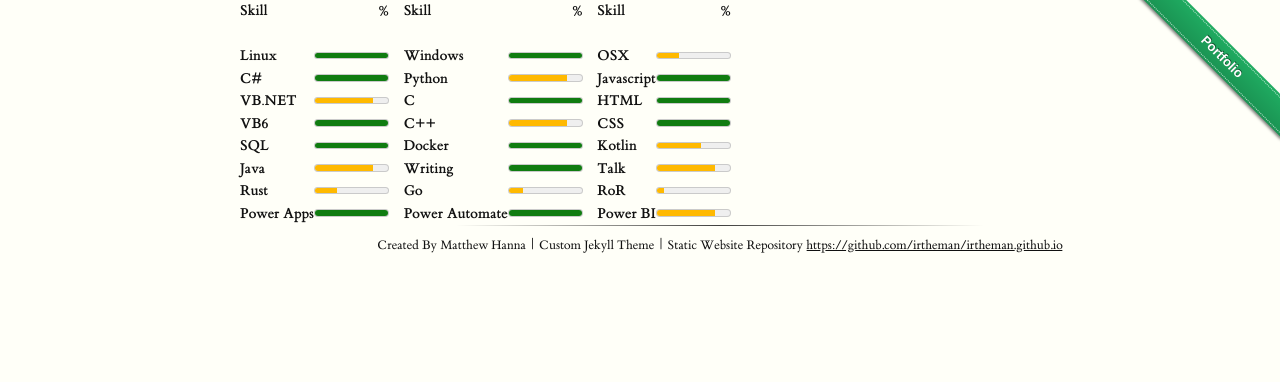
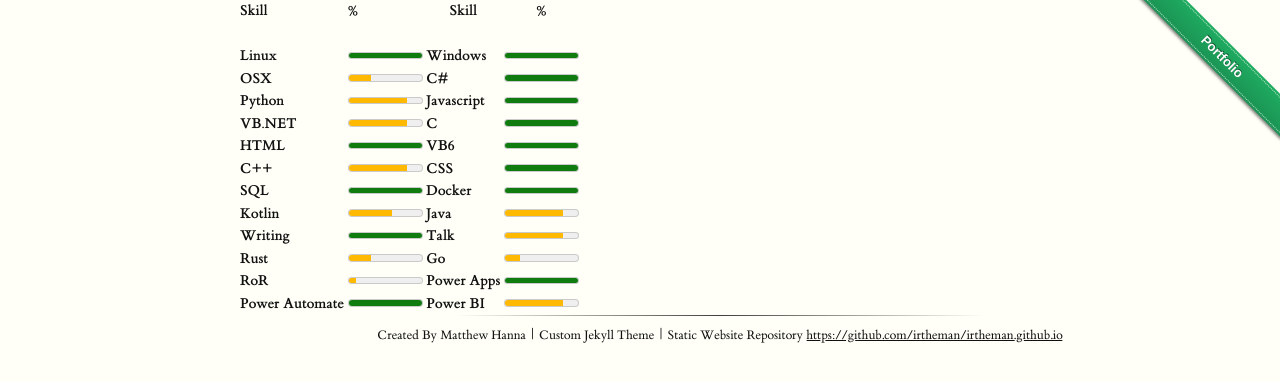
Before and after one commit to irtheman/irtheman.github.io, a Jekyll site: the page built from _posts/2019-05-08-Skills.md, in a window 1280 px wide. Shown: the top 382 px of the page. Built offline with Jekyll 4.4.1, drawn with Linux system fonts in a browser that asks for light colours; our own code applies the rules of GitHub Pages for plain Markdown files.

Commit message:
2 column skills

```diff
--- a/_posts/2019-05-08-Skills.md
+++ b/_posts/2019-05-08-Skills.md
@@ -5,14 +5,18 @@
 duration: "There is always more to learn that one might not even know about yet..."
 location: ""
 ---
-| **Skill** | **%** |   | **Skill** | **%** |   | **Skill**  | **%** |
-|:--------------|----------:|---|:--------------|----------:|---|:---------------|----------:|
-| &nbsp;&nbsp;&nbsp;&nbsp;&nbsp;&nbsp;&nbsp;&nbsp; | | &nbsp;&nbsp;&nbsp;&nbsp; | &nbsp;&nbsp;&nbsp;&nbsp;&nbsp;&nbsp;&nbsp;&nbsp;&nbsp; | | &nbsp;&nbsp;&nbsp;&nbsp; |  &nbsp;&nbsp;&nbsp;&nbsp;&nbsp;&nbsp;&nbsp;&nbsp; | &nbsp;&nbsp;&nbsp;&nbsp; | |
-| **Linux**      | <meter value="1.0" low="20" optimum="50" high="80" title="100%"></meter>       |  | **Windows**    | <meter value="1.0" low="20" optimum="50" high="80" title="100%"></meter>       | | **OSX**        | <meter value="0.3" low="20" optimum="50" high="80" title="30%"></meter>        |
-| **C#**         | <meter value="1.0" low="20" optimum="50" high="80" title="100%"></meter>       | | **Python**     | <meter value="0.8" low="20" optimum="50" high="80" title="80%"></meter>        | | **Javascript** | <meter value="1.0" low="20" optimum="50" high="80" title="100%"></meter>       |
-| **VB.NET**     | <meter value="0.8" low="20" optimum="50" high="80" title="80%"></meter>        | | **C**          | <meter value="100" low="20" optimum="50" high="80" title="100%"></meter>       | | **HTML**       | <meter value="1.0" low="20" optimum="50" high="80" title="100%"></meter>       |
-| **VB6**        | <meter value="1.0" low="20" optimum="50" high="80" title="100%"></meter>       | | **C++**        | <meter value="0.8" low="20" optimum="50" high="80" title="80%"></meter>       | | **CSS**        | <meter value="1.0" low="20" optimum="50" high="80" title="100%"></meter>       |
-| **SQL**        | <meter value="1.0" low="20" optimum="50" high="80" title="100%"></meter>       | | **Docker**     | <meter value="1.0" low="20" optimum="50" high="80" title="100%"></meter>       | | **Kotlin**     | <meter value="0.6" low="20" optimum="50" high="80" title="60%"></meter>        |
-| **Java**       | <meter value="0.8" low="20" optimum="50" high="80" title="80%"></meter>        | | **Writing**    | <meter value="95" low="20" optimum="50" high="80" title="95%"></meter>       | | **Talk**       | <meter value="0.8" low="20" optimum="50" high="80" title="80%"></meter>        |
-| **Rust**       | <meter value="0.3" low="20" optimum="50" high="80" title="30%"></meter>        | | **Go**    | <meter value="0.2" low="20" optimum="50" high="80" title="20%"></meter>       | | **RoR**       | <meter value="0.1" low="20" optimum="50" high="80" title="10%"></meter>        |
-| **Power Apps**       | <meter value="1" low="20" optimum="50" high="80" title="100%"></meter>        | | **Power Automate**       | <meter value="1" low="20" optimum="50" high="80" title="100%"></meter>        | | **Power BI**       | <meter value="0.8" low="20" optimum="50" high="80" title="80%"></meter>        |
+| **Skill**          || **%**     || **Skill**          || **%**     |
+|:-------------------||:----------||:-------------------||:----------|
+| &nbsp;&nbsp;&nbsp; || &nbsp;    || &nbsp;&nbsp;&nbsp; || &nbsp;    |
+| **Linux**          || <meter value="1.0" low="20" optimum="50" high="80" title="100%"></meter>  || **Windows**        || <meter value="1.0" low="20" optimum="50" high="80" title="100%"></meter>  |
+| **OSX**            || <meter value="0.3" low="20" optimum="50" high="80" title="30%"></meter>   || **C#**             || <meter value="1.0" low="20" optimum="50" high="80" title="100%"></meter>  |
+| **Python**         || <meter value="0.8" low="20" optimum="50" high="80" title="80%"></meter>   || **Javascript**     || <meter value="1.0" low="20" optimum="50" high="80" title="100%"></meter>  |
+| **VB.NET**         || <meter value="0.8" low="20" optimum="50" high="80" title="80%"></meter>   || **C**              || <meter value="100" low="20" optimum="50" high="80" title="100%"></meter>  |
+| **HTML**           || <meter value="1.0" low="20" optimum="50" high="80" title="100%"></meter>  || **VB6**            || <meter value="1.0" low="20" optimum="50" high="80" title="100%"></meter>  |
+| **C++**            || <meter value="0.8" low="20" optimum="50" high="80" title="80%"></meter>   || **CSS**            || <meter value="1.0" low="20" optimum="50" high="80" title="100%"></meter>  |
+| **SQL**            || <meter value="1.0" low="20" optimum="50" high="80" title="100%"></meter>  || **Docker**         || <meter value="1.0" low="20" optimum="50" high="80" title="100%"></meter>  |
+| **Kotlin**         || <meter value="0.6" low="20" optimum="50" high="80" title="60%"></meter>   || **Java**           || <meter value="0.8" low="20" optimum="50" high="80" title="80%"></meter>   |
+| **Writing**        || <meter value="95" low="20" optimum="50" high="80" title="95%"></meter>    || **Talk**           || <meter value="0.8" low="20" optimum="50" high="80" title="80%"></meter>   |
+| **Rust**           || <meter value="0.3" low="20" optimum="50" high="80" title="30%"></meter>   || **Go**             || <meter value="0.2" low="20" optimum="50" high="80" title="20%"></meter>   |
+| **RoR**            || <meter value="0.1" low="20" optimum="50" high="80" title="10%"></meter>   || **Power Apps**     || <meter value="1" low="20" optimum="50" high="80" title="100%"></meter>    |
+| **Power Automate** || <meter value="1" low="20" optimum="50" high="80" title="100%"></meter>    || **Power BI**       || <meter value="0.8" low="20" optimum="50" high="80" title="80%"></meter>   |
```
